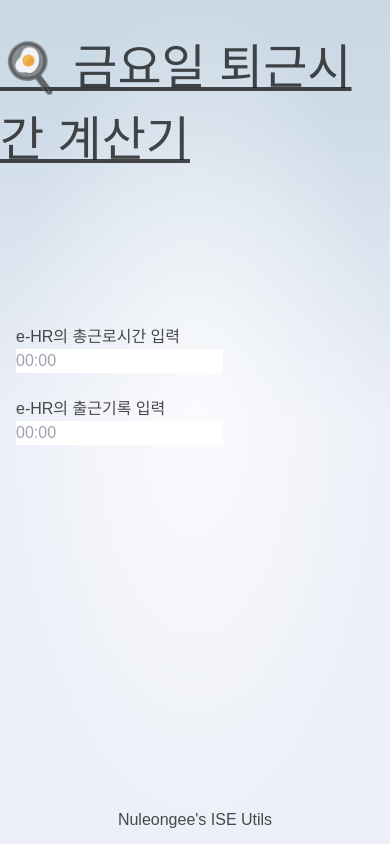
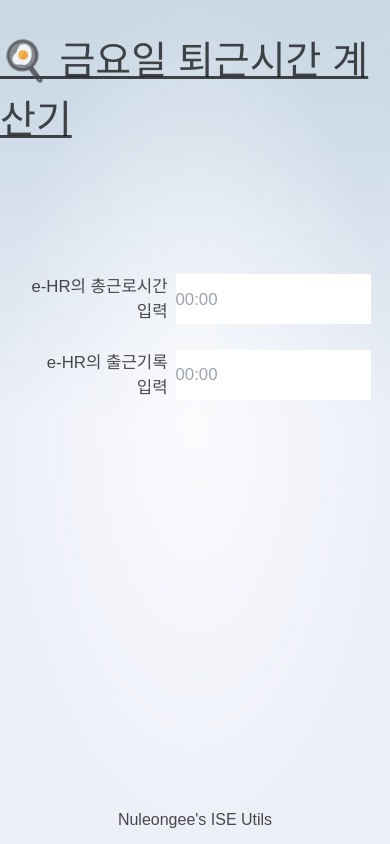
Before and after one commit to nuleongee/ise-utils, a SvelteKit app: page / in a window 390 px wide. Built offline with nearby package versions, Linux system fonts and the light colour scheme; a web font is replaced by a local one.

Commit message:
style: 반응형 대응

```diff
--- a/src/routes/+layout.svelte
+++ b/src/routes/+layout.svelte
@@ -22,7 +22,7 @@
 	.app {
 		display: flex;
 		flex-direction: column;
-		min-height: 100dvh;
+		height: 100dvh;
 	}
 
 	header {
@@ -30,14 +30,14 @@
 		flex-flow: row nowrap;
 		justify-content: center;
 		margin-top: 2rem;
-		font-size: 3rem;
+		font-size: clamp(1.5rem, 10dvw, 3.5rem);
 	}
 
 	main {
 		flex: 1;
 		display: flex;
 		flex-direction: column;
-		padding: 1rem;
+		padding: 1rem 0;
 		width: 100%;
 		max-width: 64rem;
 		margin: 0 auto;
--- a/src/routes/+page.svelte
+++ b/src/routes/+page.svelte
@@ -90,7 +90,7 @@
 	</span>
 	<br />
 	<span>
-		<label for="arrivalTime">e-HR의 출근기록 입력</label>
+		<label for="arrivalTime">&nbsp;&nbsp;&nbsp;e-HR의 출근기록 입력</label>
 		<input
 			id="arrivalTime"
 			type="text"
@@ -117,6 +117,24 @@
 		justify-content: center;
 		align-items: center;
 		flex: 0.6;
+		font-size: clamp(0.94rem, 4.3dvw, 1.6rem);
+	}
+
+	section > span {
+		display: flex;
+		flex-flow: row nowrap;
+		justify-content: center;
+		width: 90dvw;
+	}
+
+	label {
+		text-align: right;
+		max-width: 40dvw;
+		min-width: 18dvw;
+		padding-right: 2dvw;
+	}
+	input {
+		min-width: 18dvw;
 	}
 
 	h1 {
--- a/src/routes/styles.css
+++ b/src/routes/styles.css
@@ -17,16 +17,12 @@
 }
 
 body {
-	min-height: 100vh;
+	height: 100dvh;
 	margin: 0;
 	background-attachment: fixed;
 	background-color: var(--color-bg-1);
 	background-size: 100vw 100vh;
-	background-image: radial-gradient(
-			50% 50% at 50% 50%,
-			rgba(255, 255, 255, 0.75) 0%,
-			rgba(255, 255, 255, 0) 100%
-		),
+	background-image: radial-gradient(50% 50% at 50% 50%, rgba(255, 255, 255, 0.75) 0%, rgba(255, 255, 255, 0) 100%),
 		linear-gradient(180deg, var(--color-bg-0) 0%, var(--color-bg-1) 15%, var(--color-bg-2) 50%);
 }
 
```
